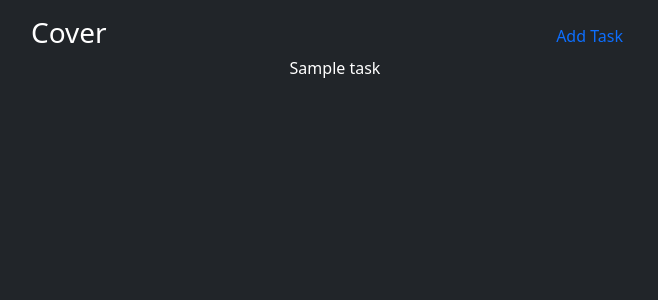
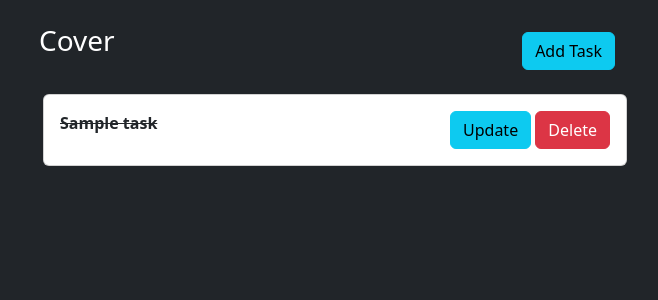
Before and after one commit to MonoSetton/DailyRoutine, a Django app: page / in a window 1280 px wide. Shown: the top 300 px of the page, without its empty margins (305-963 px from the left). Run offline with Django 4.2, Linux system fonts and the light colour scheme; a user stored in the database is signed in; tables that the repository leaves empty hold one stand-in row (values such as "Sample post"); some libraries are stand-ins or nearby versions.

Commit message:
Added funcionality to change status of task

```diff
--- a/dailyroutine-project/app/templates/app/home.html
+++ b/dailyroutine-project/app/templates/app/home.html
@@ -3,9 +3,19 @@
 {% block content %}
 
 {% for task in tasks  %}
-
-    <p>{{ task }}</p>
-
+        <div class="card mt-2">
+            <div class="card-body d-flex flex-row justify-content-between">
+            {% if task.completed %}
+                <del><a href="{% url 'change_task_completion' task.id %}" class="text-reset text-decoration-none"><strong>{{ task.name }}</strong></a></del>
+                {% else %}
+                <a href="{% url 'change_task_completion' task.id %}" class="text-reset text-decoration-none"><strong>{{ task.name }}</strong></a>
+                {% endif %}
+                <div>
+                    <a href="{% url 'update_task' task.id %}" class="btn btn-info">Update</a>
+                    <a href="{% url 'delete_task' task.id %}" class="btn btn-danger">Delete</a>
+                </div>
+            </div>
+        </div>
 {% endfor %}
 
 
--- a/dailyroutine-project/app/urls.py
+++ b/dailyroutine-project/app/urls.py
@@ -6,4 +6,5 @@ urlpatterns = [
     path('create_task', views.create_task, name='create_task'),
     path('update_task/<str:pk>', views.update_task, name='update_task'),
     path('delete_task/<str:pk>', views.delete_task, name='delete_task'),
+    path('change_task_completion/<str:pk>', views.change_task_completion, name='change_task_completion'),
 ]
--- a/dailyroutine-project/app/views.py
+++ b/dailyroutine-project/app/views.py
@@ -41,6 +41,7 @@ def update_task(request, pk):
         raise BadRequest("You do not have permission to see this site")
 
 
+@login_required(login_url='/login')
 def delete_task(request, pk):
     task = Task.objects.get(id=pk)
     if task.author == request.user:
@@ -50,3 +51,12 @@ def delete_task(request, pk):
         return render(request, 'app/delete_task.html', {'task': task})
     else:
         raise BadRequest("You do not have permission to see this site")
+
+
+def change_task_completion(request, pk):
+    task = Task.objects.get(id=pk)
+    print(task.completed)
+    task.completed = not task.completed
+    print(task.completed)
+    task.save()
+    return redirect('/')
--- a/dailyroutine-project/dailyroutine/templates/base.html
+++ b/dailyroutine-project/dailyroutine/templates/base.html
@@ -49,11 +49,11 @@
 <body class="d-flex text-center text-white bg-dark">
 
 <div class="cover-container d-flex w-50 h-100 p-3 mx-auto flex-column">
-  <header class="mb-auto">
+  <header class="mb-auto p-2">
     <div>
       <h3 class="float-md-start mb-0">Cover</h3>
         <nav class="nav nav-masthead justify-content-center float-md-end">
-          <a class="nav-link active" aria-current="page" href="{% url 'create_task' %}">Add Task</a>
+          <a class="nav-link active" aria-current="page" href="{% url 'create_task' %}"><button class="btn btn-info">Add Task</button></a>
         </nav>
     </div>
   </header>
```
